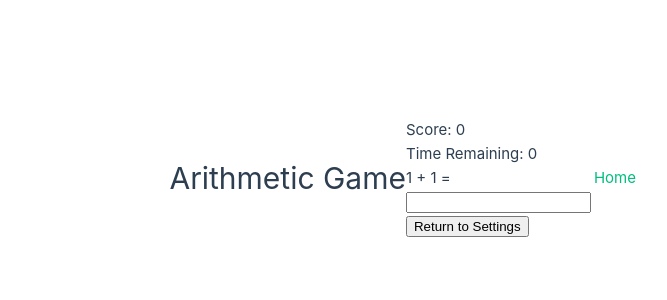
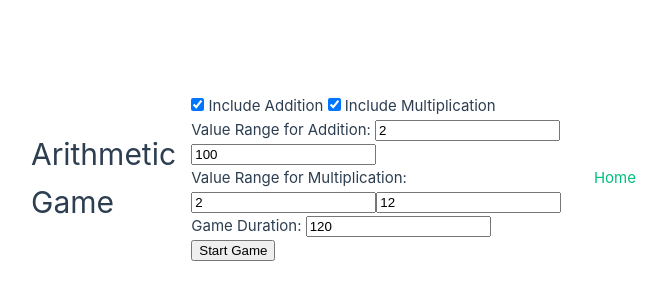
Before and after one commit to quantgamer/quant-gamer, a Vue app: page /arithmeticgame in a window 1280 px wide. Shown: the part 222-522 px from the top of the page, without its empty margins (1-668 px from the left). Built offline with nearby package versions, Linux system fonts and the light colour scheme; the HTML template or start-up script is replaced by a standard one.

Commit message:
make game started initially false

```diff
--- a/src/views/ArithmeticGame.vue
+++ b/src/views/ArithmeticGame.vue
@@ -1,7 +1,7 @@
 <script setup lang="ts">
 import { reactive, ref, type Reactive } from "vue";
 
-const gameStarted = ref(true);
+const gameStarted = ref(false);
 const score = ref(0);
 const timeRemaining = ref(0);
 const gameOver = ref(false);
```
